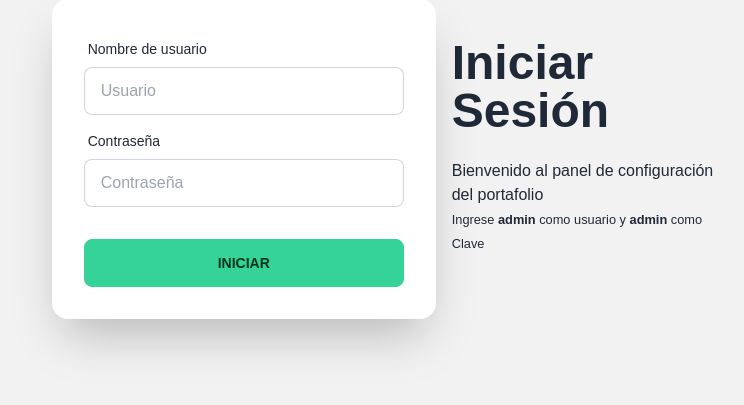
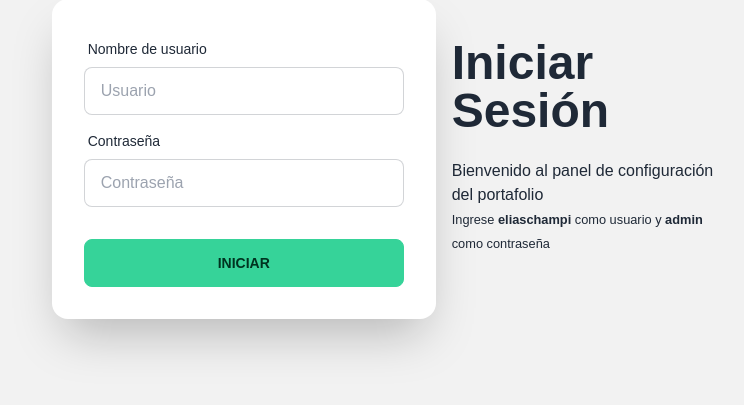
Before and after one commit to eliaschampi/portafolio, a Django app: page /login/ in a window 1280 px wide. Shown: the part 637-1042 px from the top of the page, without its empty margins (389-1133 px from the left). Run offline with Django 4.2, Linux system fonts and the light colour scheme; some libraries are stand-ins or nearby versions.

Commit message:
fixed and deploy finish 2

```diff
--- a/dashboard/templates/login.html
+++ b/dashboard/templates/login.html
@@ -11,7 +11,7 @@
                 Bienvenido al panel de configuración del portafolio
                 <br />
                 <small>
-                    Ingrese <b>admin</b> como usuario y <b>admin</b> como Clave
+                    Ingrese <b>eliaschampi</b> como usuario y <b>admin</b> como contraseña
                 </small>
             </p>
         </div>
```
